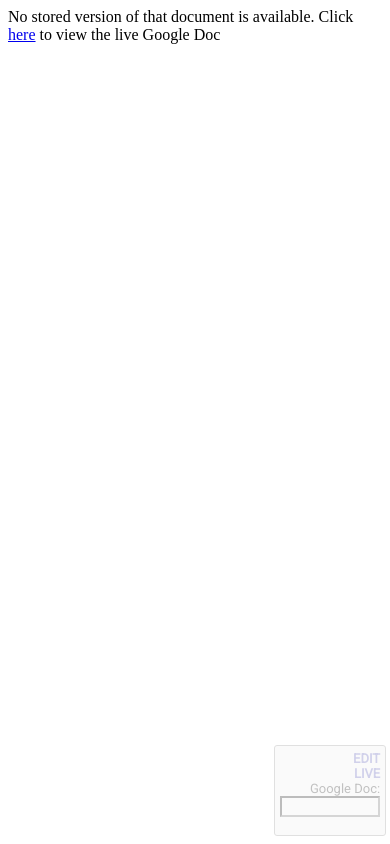
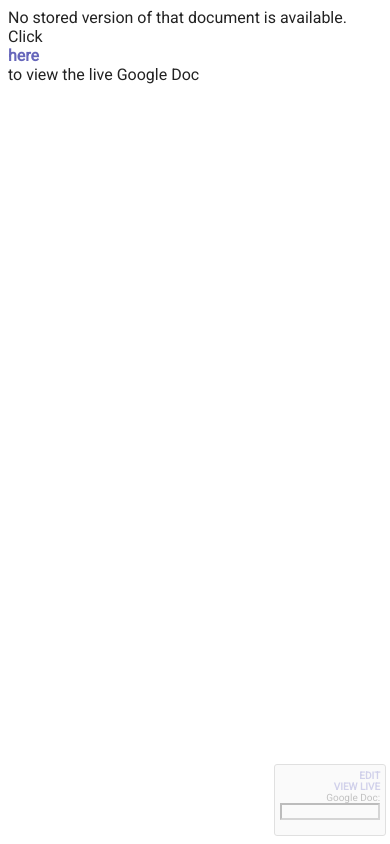
Before and after one commit to acegiak/docstyle, a PHP site: page /index.php?id=1 in a window 390 px wide. Run offline with PHP 8.4, Linux system fonts and the light colour scheme.

Commit message:
Mostly updating ui

```diff
--- a/index.php
+++ b/index.php
@@ -3,7 +3,7 @@ require_once('menu.php');
 
 if(!isset($_GET['id'])){
         echo '<html><head><title>Docstyle</title>'.menu(null,false,false,false);
-	echo 'Welcome to DocStyle! Please use the form in the bottom right hand corner to specify a Google Doc to load!';
+	echo '<div class="alertspace">Welcome to DocStyle! Please use the form in the bottom right hand corner to specify a Google Doc to load!</div>';
 	echo '</body></html>';
 	exit();
 }
@@ -12,7 +12,7 @@ $fileId = $_GET['id'];
 
 if(!file_exists('docs/'.$fileId.'.htm')){
         echo '<html><head><title>Docstyle</title>'.menu($fileId,true,true,false);
-	echo 'No stored version of that document is available. Click <a href="live.php?id='.$fileId.'">here</a> to view the live Google Doc';
+	echo '<div class="alertspace">No stored version of that document is available. Click <a href="live.php?id='.$fileId.'">here</a> to view the live Google Doc</div>';
         echo '</body></html>';
         exit();
 }else{
--- a/menu.php
+++ b/menu.php
@@ -2,16 +2,16 @@
 
 function menu($id,$edit,$live,$cache){
 
-$ret = '<style type="text/css">@import url(\'https://fonts.googleapis.com/css?family=Roboto\');div.docstylecornerpocket {font-size:small;opacity:0.3;padding:5px;text-align:right;border-radius:3px; border:1px solid #999;background-color:#efefef;color:#333;position:fixed; bottom:1%; right:1%;font-family:"Roboto",sans-serif;}div.docstylecornerpocket a{color:#66b;text-decoration:none;font-weight:bold;display:block;}div.docstylecornerpocket a:hover{text-decoration:underline;}div.docstylecornerpocket input{background-color:#eee;font-family:"Roboto",san-serif;color:#333;display:inline-block;width:100px;}</style></head><body><div class="docstylecornerpocket">';
+$ret = '<style type="text/css">@import url(\'https://fonts.googleapis.com/css?family=Roboto\');div.docstylecornerpocket {font-size:x-small;opacity:0.3;padding:5px;text-align:right;border-radius:3px; border:1px solid #999;background-color:#efefef;color:#333;position:fixed; bottom:1%; right:1%;font-family:"Roboto",sans-serif;}div.docstylecornerpocket a,div.alertspace a{color:#66b;text-decoration:none;font-weight:bold;display:block;}div.docstylecornerpocket a:hover,div.alertspace a:hover{text-decoration:underline;}div.docstylecornerpocket input{background-color:#eee;font-family:"Roboto",san-serif;color:#333;display:inline-block;width:100px;font-size:x-small;}@media print {div.docstylecornerpocket{display:none;}}div.alertspace{font-family:"Roboto",sans-serif;max-width:900px;margin-left:auto;margin-right:auto;color:#222;}</style></head><body><div class="docstylecornerpocket">';
 if($id != null){
 if($edit){
 $ret .= '<a href="edit.php?id='.$id.'">EDIT</a>';
 }
 if($live){
-$ret .= '<a href="live.php?id='.$id.'">LIVE</a>';
+$ret .= '<a href="live.php?id='.$id.'">VIEW LIVE</a>';
 }
 if($cache){
-$ret .= '<a href="index.php?id='.$id.'">PUBLIC</a>';
+$ret .= '<a href="index.php?id='.$id.'">VIEW PUBLIC</a>';
 }
 }
 $ret .= '<form action="interperet.php" method="get"><label>Google Doc:<br><input type="text" name="id"></label></form>';
```
Also changed, not shown: live.php (+6 -5 lines).
